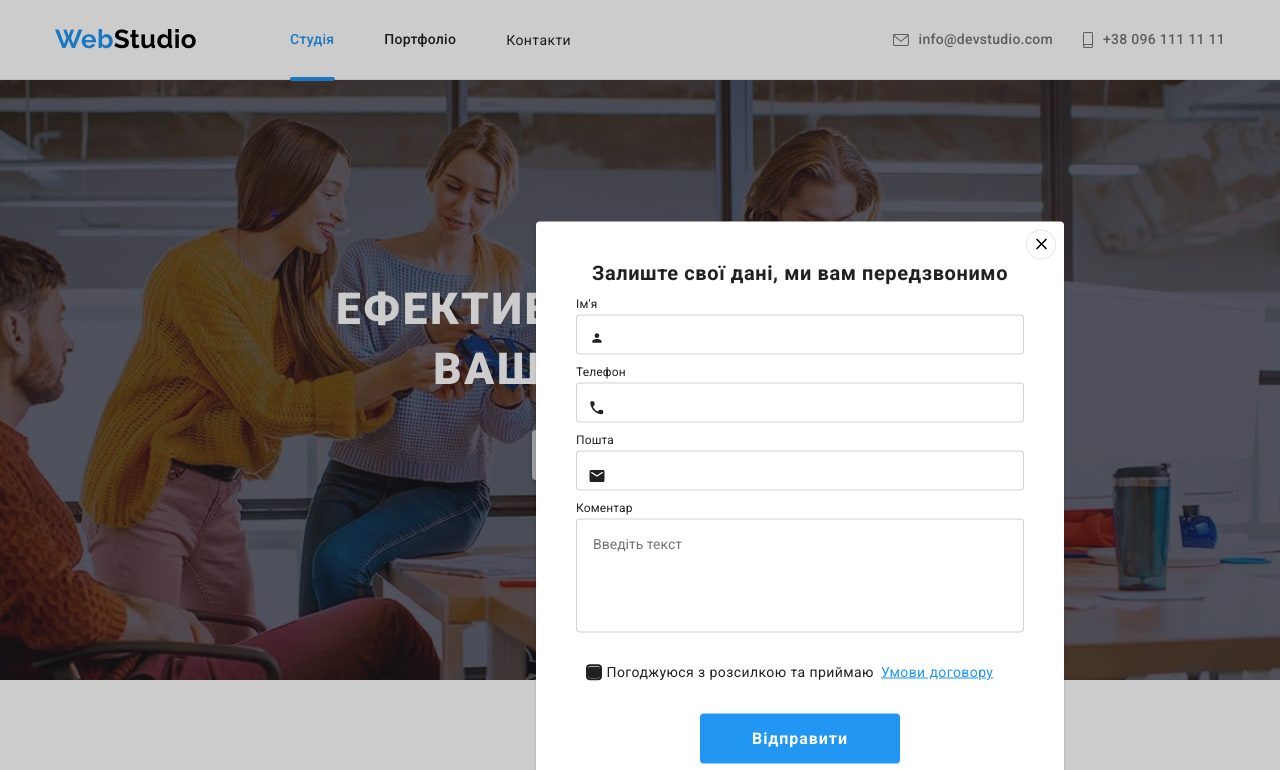
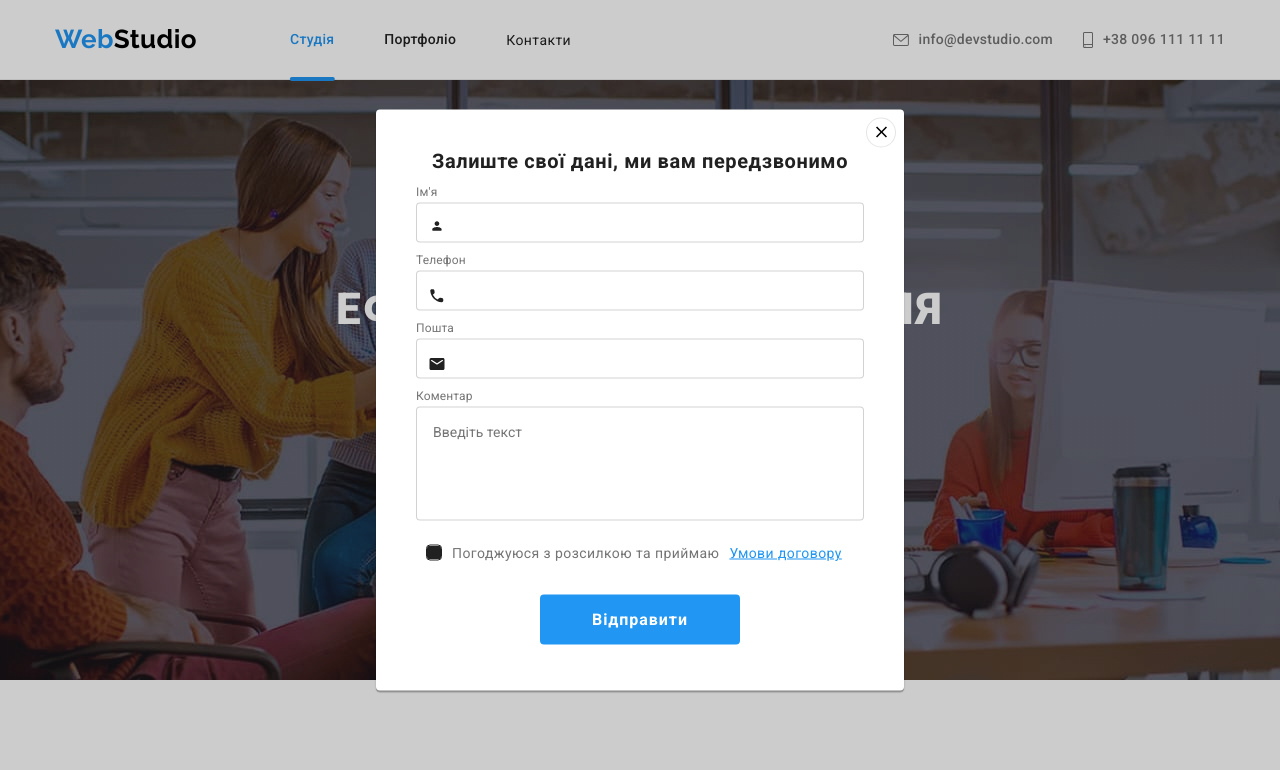
Before and after one commit to olena-nikitchenko/goit-markup-hw-06, a plain HTML site: page index.html in a window 1280 px wide. Both pictures are taken after a click on the button "Замовити послугу". Shown: the top 770 px of the page. Drawn offline with nearby package versions, Linux system fonts and the light colour scheme.

Commit message:
правки по формі футера та у chekbox після перевірки

```diff
--- a/css/styles.css
+++ b/css/styles.css
@@ -221,9 +221,9 @@
   top: 0;
   right: auto;
   left: auto;
-
-  width: 1600px;
-  height: 1024px;
+  width: 100%;
+  height: 100%;
+  z-index: 1;
   background-color: rgba(0, 0, 0, 0.2);
   opacity: 1;
   transition: opacity 250ms var(--timing-function);
@@ -701,6 +701,7 @@
   border: 1px solid rgba(255, 255, 255, 0.3);
   filter: drop-shadow(0px 4px 4px rgba(0, 0, 0, 0.15));
   border-radius: 4px;
+  color: var(--white-text-bg);
 }
 .footer-field-form::placeholder {
   font-size: 16px;
@@ -739,7 +740,6 @@
   font-size: inherit;
   line-height: calc(24 / 14);
   letter-spacing: 0.01em;
-  color: var(--secondary-text-color);
 }
 
 .modal-title {
@@ -749,6 +749,7 @@
   text-align: center;
   line-height: calc(23 / 20);
   letter-spacing: 0.03em;
+  color: var(--secondary-text-color);
 }
 .modal-list-item:not(:last-child) {
   margin-bottom: 10px;
@@ -797,6 +798,7 @@
   fill: var(--accent-color);
 }
 .textarea-modal {
+  display: block;
   resize: none;
 }
 
@@ -804,8 +806,7 @@
   position: relative;
   display: flex;
   margin-bottom: 30px;
-  gap: 7px;
-  justify-content: center;
+  gap: 10px;
   align-items: center;
   line-height: calc(24 / 14);
   letter-spacing: 0.03em;
@@ -818,16 +819,17 @@
 
 .modal-checkbox {
   appearance: none;
-  position: absolute;
   width: 16px;
   height: 16px;
   margin: 0;
-  margin-right: 8px;
+  margin-left: 10px;
 }
 .modal-checkbox-icon {
-  top: 0;
+  position: absolute;
+  top: 50%;
   left: 10px;
-  border: 2px solid var(--secondary-text-color);
+  transform: translateY(-50%);
+  border: 1.5px solid var(--secondary-text-color);
   border-radius: 4px;
 }
 .modal-checkbox:checked + .modal-checkbox-icon {
```
